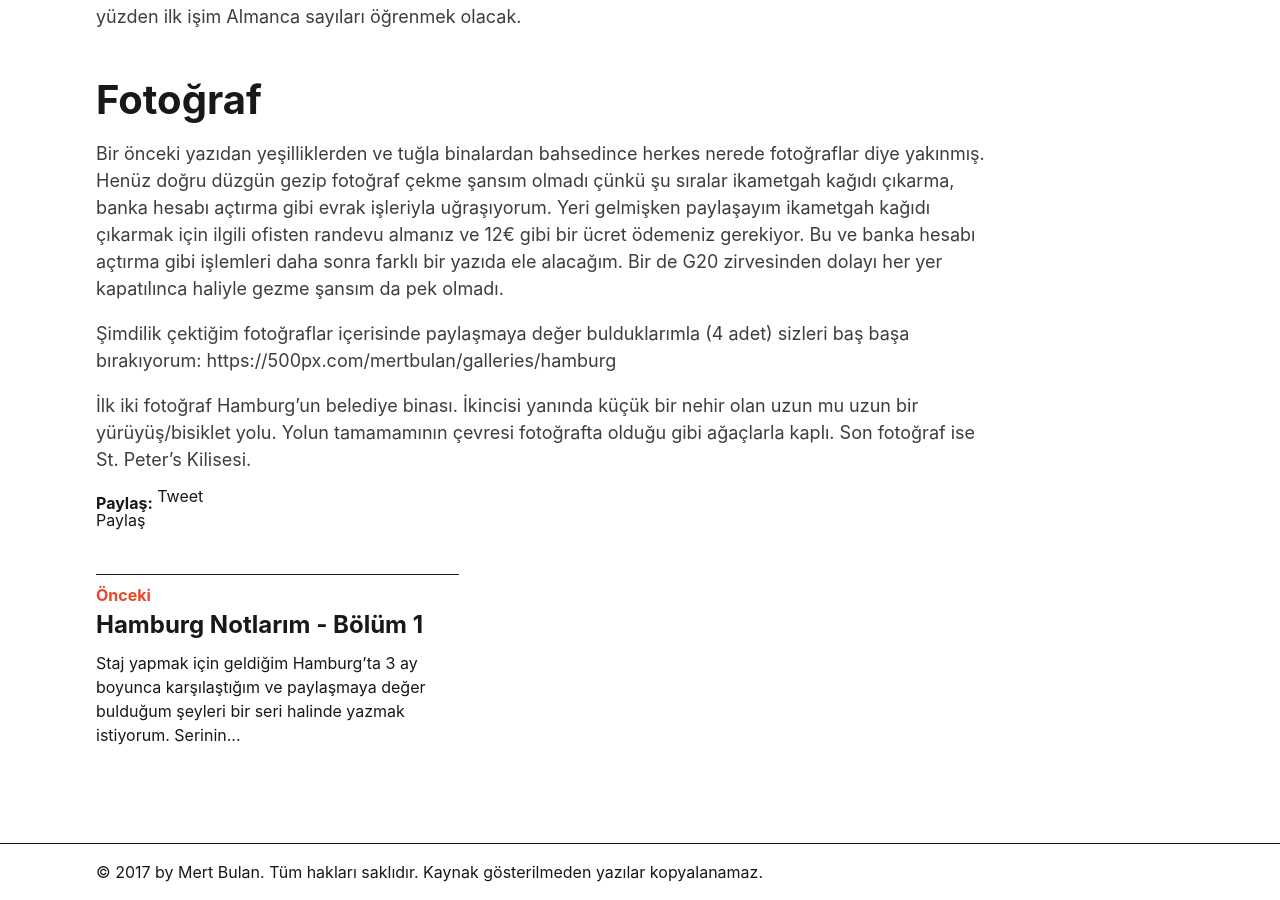
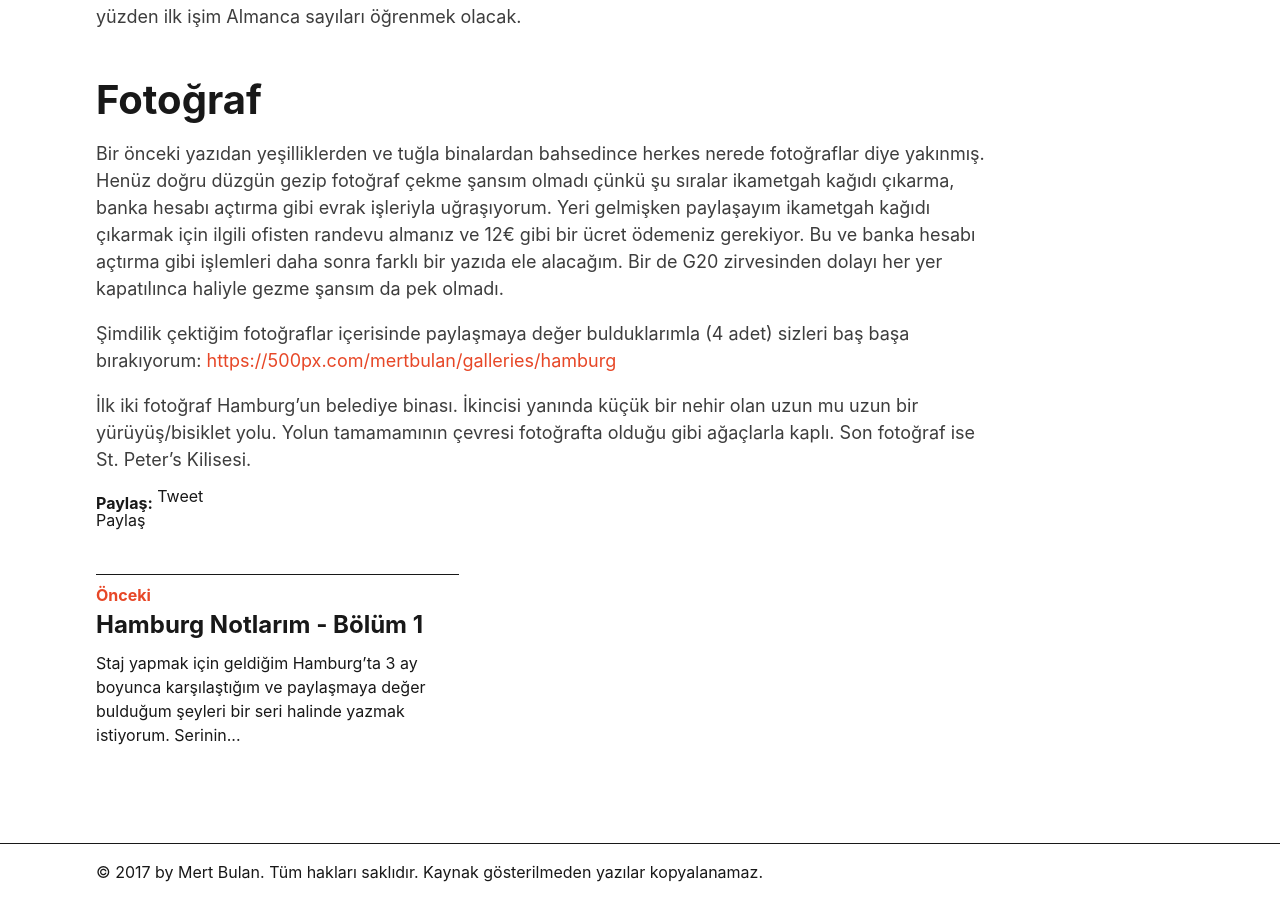
Before and after one commit to mertbulan/mertbulan.github.io, a Jekyll site: the page built from _posts/2017-07-08-hamburg-notlarim-bolum-2.md, in a window 1280 px wide and 900 px high, scrolled down 1886 px. Built offline with Jekyll 4.4.1, drawn with Linux system fonts in a browser that asks for light colours; comment, search, counter and statistics services are not loaded; part of the change alters nothing that is shown.

```diff
--- a/_posts/2017-07-08-hamburg-notlarim-bolum-2.md
+++ b/_posts/2017-07-08-hamburg-notlarim-bolum-2.md
@@ -24,6 +24,6 @@ Bu arada restoran demişken, tüm dünyada olduğu gibi burada da McDonald's var
 
 Bir önceki yazıdan yeşilliklerden ve tuğla binalardan bahsedince herkes nerede fotoğraflar diye yakınmış. Henüz doğru düzgün gezip fotoğraf çekme şansım olmadı çünkü şu sıralar ikametgah kağıdı çıkarma, banka hesabı açtırma gibi evrak işleriyla uğraşıyorum. Yeri gelmişken paylaşayım ikametgah kağıdı çıkarmak için ilgili ofisten randevu almanız ve 12€ gibi bir ücret ödemeniz gerekiyor. Bu ve banka hesabı açtırma gibi işlemleri daha sonra farklı bir yazıda ele alacağım. Bir de G20 zirvesinden dolayı her yer kapatılınca haliyle gezme şansım da pek olmadı.
 
-Şimdilik çektiğim fotoğraflar içerisinde paylaşmaya değer bulduklarımla (4 adet) sizleri baş başa bırakıyorum: https://500px.com/mertbulan/galleries/hamburg
+Şimdilik çektiğim fotoğraflar içerisinde paylaşmaya değer bulduklarımla (4 adet) sizleri baş başa bırakıyorum: [https://500px.com/mertbulan/galleries/hamburg](https://500px.com/mertbulan/galleries/hamburg)
 
 İlk iki fotoğraf Hamburg'un belediye binası. İkincisi yanında küçük bir nehir olan uzun mu uzun bir yürüyüş/bisiklet yolu. Yolun tamamamının çevresi fotoğrafta olduğu gibi ağaçlarla kaplı. Son fotoğraf ise St. Peter's Kilisesi.
```
